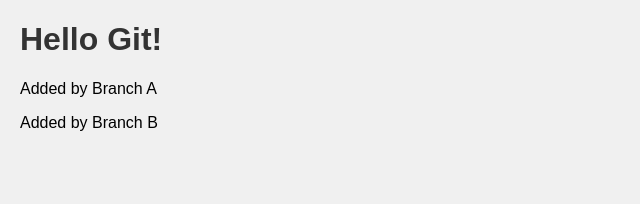
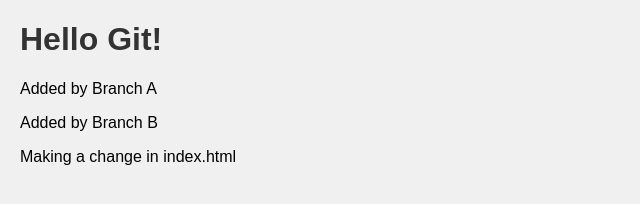
Before and after one commit to DilithSBS/my-first-repo, a plain HTML site: page index.html in a window 1280 px wide. Shown: the whole page, without its empty margins (0-640 px from the left). Drawn offline with Linux system fonts and the light colour scheme.

Commit message:
Added .gitignore and some other files and folders and  made changes to index.html

```diff
--- a/index.html
+++ b/index.html
@@ -8,5 +8,6 @@
 		<h1>Hello Git!</h1>
 		<p>Added by Branch A</p>
 		<p>Added by Branch B</p>
+		<p>Making a change in index.html</p>
 	</body>
 </html>
```
Also changed, not shown: temp.txt (added), 1 other file.
